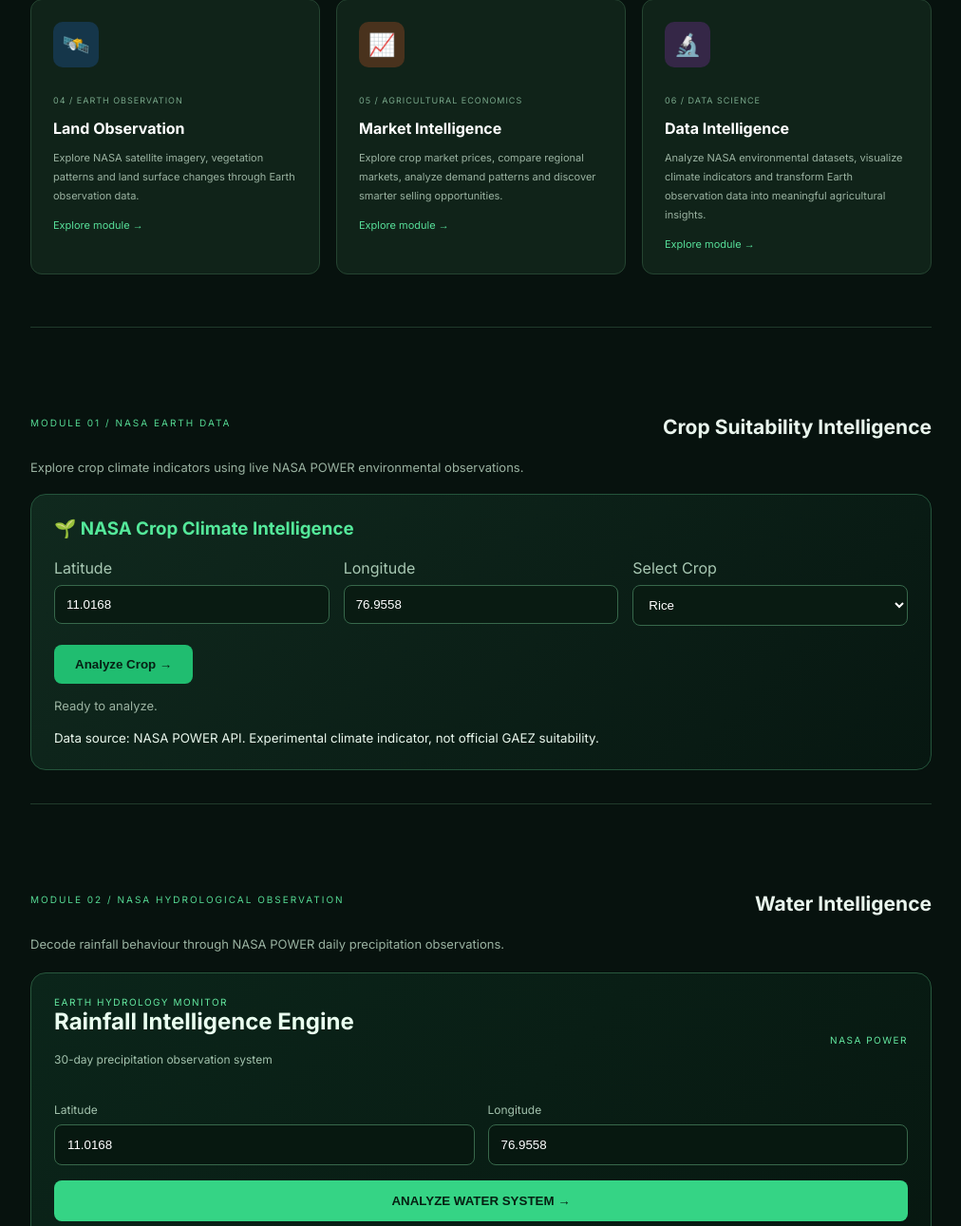
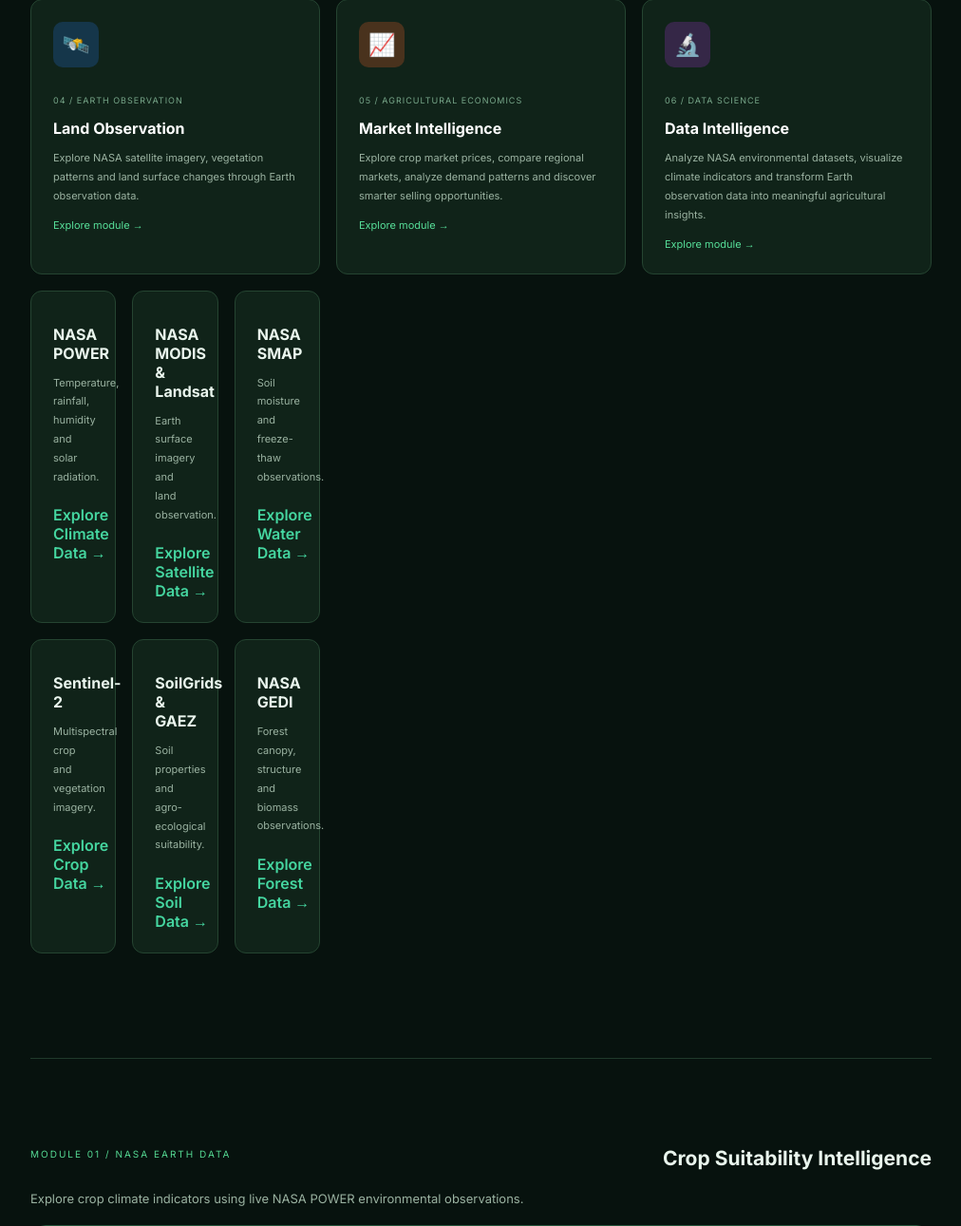
Before and after one commit to karthi31032008/one-last-time, a Flask app: page / in a window 1280 px wide. Shown: the part 991-2282 px from the top of the page at 95% size, without its empty margins (261-1273 px from the left). Run offline with Flask 3, Linux system fonts and the light colour scheme.

Commit message:
index.html

```diff
--- a/templates/index.html
+++ b/templates/index.html
@@ -163,7 +163,45 @@
     <p>Analyze NASA environmental datasets, visualize climate indicators and transform Earth observation data into meaningful agricultural insights.</p>
     <span class="module-link">Explore module →</span>
 </a>
-
+<div class="module-grid">
+
+    <a href="/data-source/nasa-power" class="module-card source-card">
+        <h3>NASA POWER</h3>
+        <p>Temperature, rainfall, humidity and solar radiation.</p>
+        <span>Explore Climate Data →</span>
+    </a>
+
+    <a href="/data-source/modis-landsat" class="module-card source-card">
+        <h3>NASA MODIS & Landsat</h3>
+        <p>Earth surface imagery and land observation.</p>
+        <span>Explore Satellite Data →</span>
+    </a>
+
+    <a href="/data-source/nasa-smap" class="module-card source-card">
+        <h3>NASA SMAP</h3>
+        <p>Soil moisture and freeze-thaw observations.</p>
+        <span>Explore Water Data →</span>
+    </a>
+
+    <a href="/data-source/sentinel-2" class="module-card source-card">
+        <h3>Sentinel-2</h3>
+        <p>Multispectral crop and vegetation imagery.</p>
+        <span>Explore Crop Data →</span>
+    </a>
+
+    <a href="/data-source/soilgrids-gaez" class="module-card source-card">
+        <h3>SoilGrids & GAEZ</h3>
+        <p>Soil properties and agro-ecological suitability.</p>
+        <span>Explore Soil Data →</span>
+    </a>
+
+    <a href="/data-source/nasa-gedi" class="module-card source-card">
+        <h3>NASA GEDI</h3>
+        <p>Forest canopy, structure and biomass observations.</p>
+        <span>Explore Forest Data →</span>
+    </a>
+
+</div>
 
     </div>
 </section>
@@ -290,6 +328,25 @@
     background:#153425;
     padding:15px;
     border-radius:10px;
+}
+.source-card {
+    display: block;
+    color: inherit;
+    text-decoration: none;
+    cursor: pointer;
+    transition: transform 0.25s ease, border-color 0.25s ease;
+}
+
+.source-card:hover {
+    transform: translateY(-5px);
+    border-color: #45d6a0;
+}
+
+.source-card span {
+    display: inline-block;
+    margin-top: 20px;
+    color: #45d6a0;
+    font-weight: 600;
 }
 </style>
 
```
